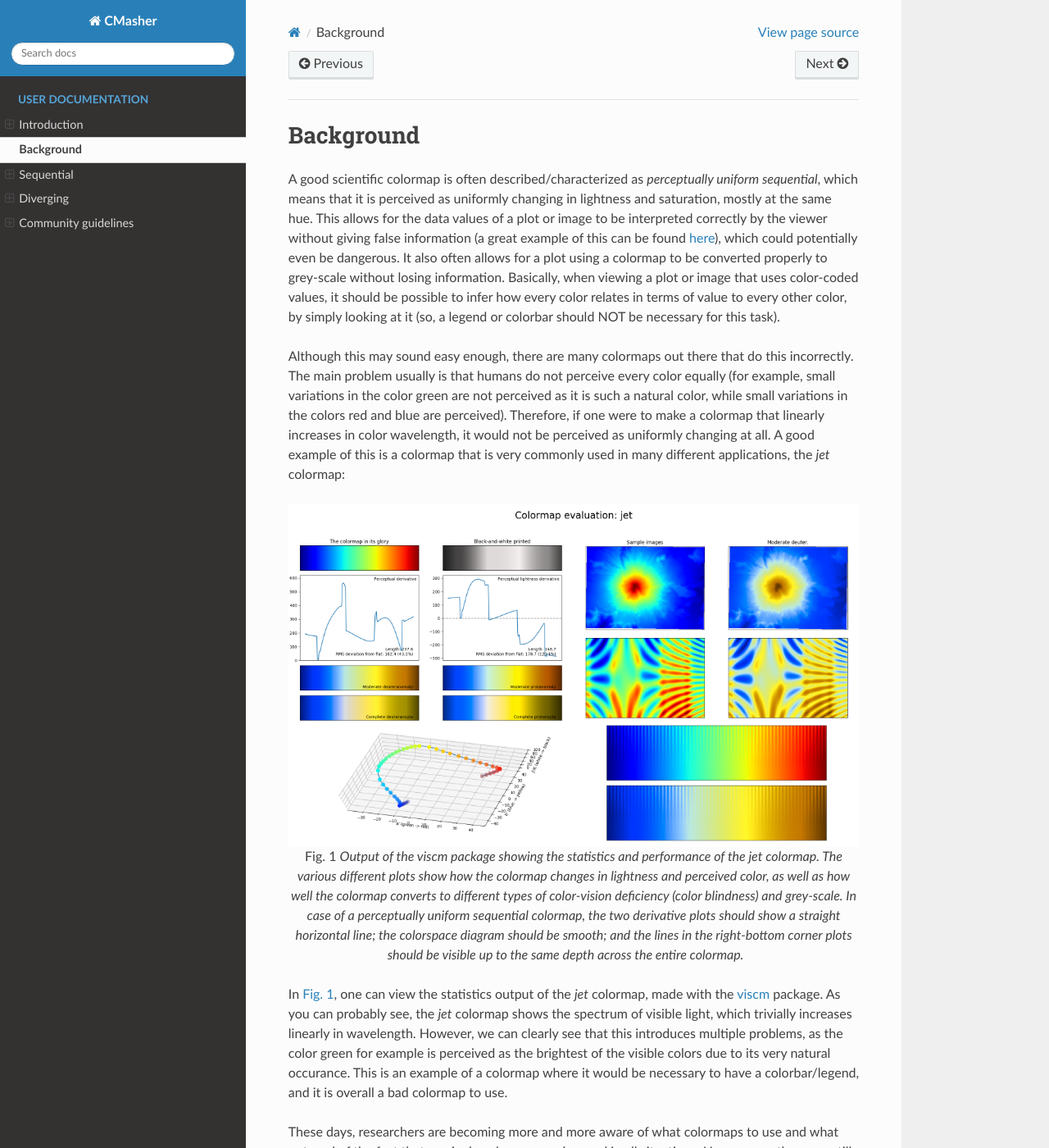
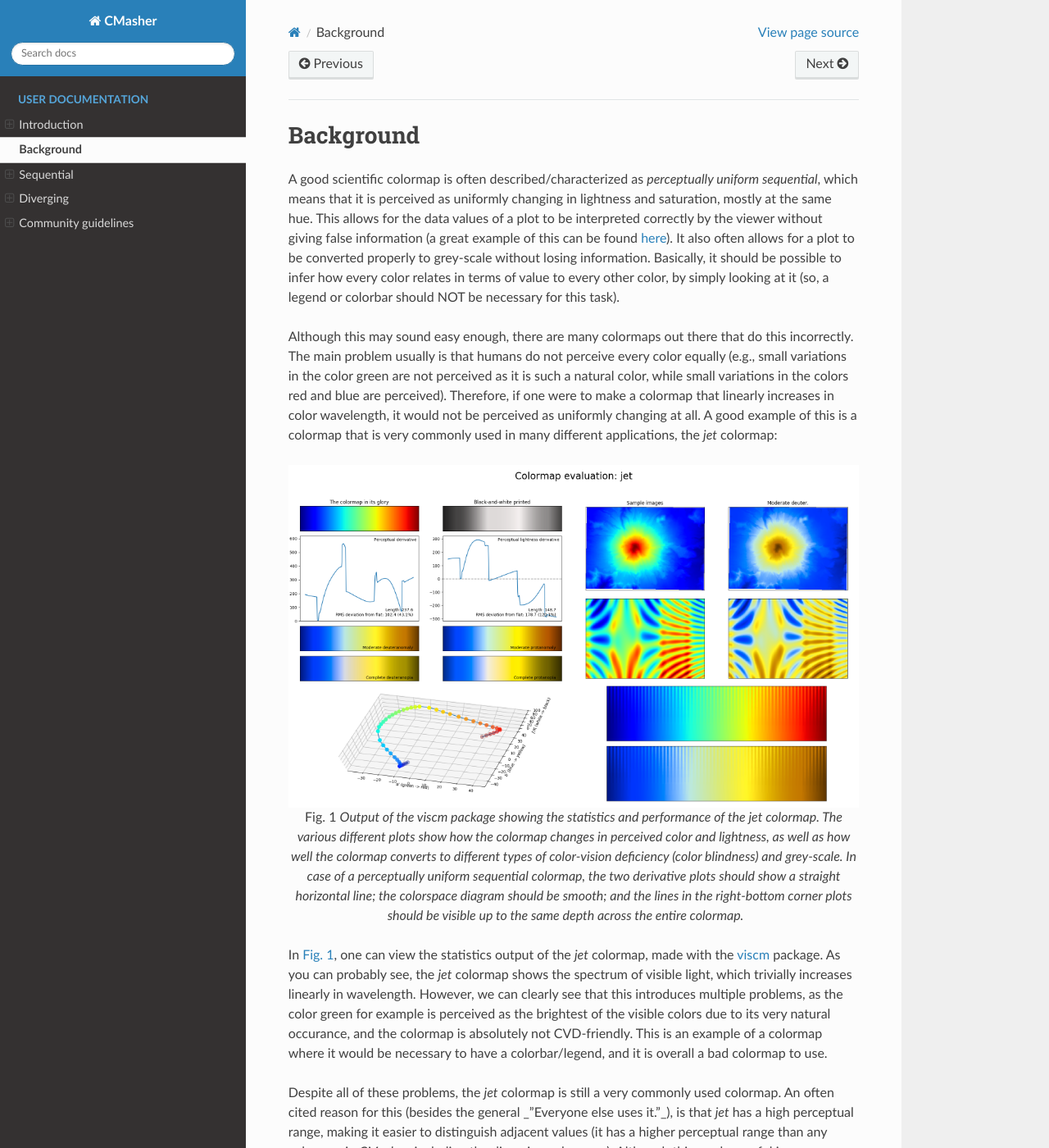
Before and after one commit to 1313e/CMasher, a Sphinx documentation site: the page built from docs/source/user/background.rst, in a window 1280 px wide and 1400 px high. Shown: the whole window at 82% size. Built offline with Sphinx 7.4.7 and the Read the Docs theme 2.0.0, drawn with Linux system fonts in a browser that asks for light colours; some of the changed text lies outside the part shown.

```diff
--- a/docs/source/user/background.rst
+++ b/docs/source/user/background.rst
@@ -1,12 +1,12 @@
 Background
 ==========
 A good scientific colormap is often described/characterized as *perceptually uniform sequential*, which means that it is perceived as uniformly changing in lightness and saturation, mostly at the same hue.
-This allows for the data values of a plot or image to be interpreted correctly by the viewer without giving false information (a great example of this can be found `here <https://mycarta.wordpress.com/2012/10/14/the-rainbow-is-deadlong-live-the-rainbow-part-4-cie-lab-heated-body/>`_), which could potentially even be dangerous.
-It also often allows for a plot using a colormap to be converted properly to grey-scale without losing information.
-Basically, when viewing a plot or image that uses color-coded values, it should be possible to infer how every color relates in terms of value to every other color, by simply looking at it (so, a legend or colorbar should NOT be necessary for this task).
+This allows for the data values of a plot to be interpreted correctly by the viewer without giving false information (a great example of this can be found `here <https://mycarta.wordpress.com/2012/10/14/the-rainbow-is-deadlong-live-the-rainbow-part-4-cie-lab-heated-body/>`_).
+It also often allows for a plot to be converted properly to grey-scale without losing information.
+Basically, it should be possible to infer how every color relates in terms of value to every other color, by simply looking at it (so, a legend or colorbar should NOT be necessary for this task).
 
 Although this may sound easy enough, there are many colormaps out there that do this incorrectly.
-The main problem usually is that humans do not perceive every color equally (for example, small variations in the color green are not perceived as it is such a natural color, while small variations in the colors red and blue are perceived).
+The main problem usually is that humans do not perceive every color equally (e.g., small variations in the color green are not perceived as it is such a natural color, while small variations in the colors red and blue are perceived).
 Therefore, if one were to make a colormap that linearly increases in color wavelength, it would not be perceived as uniformly changing at all.
 A good example of this is a colormap that is very commonly used in many different applications, the *jet* colormap:
 
@@ -17,16 +17,17 @@ A good example of this is a colormap that is very commonly used in many differen
     :name: jet_viscm
 
     Output of the *viscm* package showing the statistics and performance of the *jet* colormap.
-    The various different plots show how the colormap changes in lightness and perceived color, as well as how well the colormap converts to different types of color-vision deficiency (color blindness) and grey-scale.
+    The various different plots show how the colormap changes in perceived color and lightness, as well as how well the colormap converts to different types of color-vision deficiency (color blindness) and grey-scale.
     In case of a perceptually uniform sequential colormap, the two derivative plots should show a straight horizontal line; the colorspace diagram should be smooth; and the lines in the right-bottom corner plots should be visible up to the same depth across the entire colormap.
 
 In :numref:`jet_viscm`, one can view the statistics output of the *jet* colormap, made with the `viscm`_ package.
 As you can probably see, the *jet* colormap shows the spectrum of visible light, which trivially increases linearly in wavelength.
-However, we can clearly see that this introduces multiple problems, as the color green for example is perceived as the brightest of the visible colors due to its very natural occurance.
+However, we can clearly see that this introduces multiple problems, as the color green for example is perceived as the brightest of the visible colors due to its very natural occurance, and the colormap is absolutely not CVD-friendly.
 This is an example of a colormap where it would be necessary to have a colorbar/legend, and it is overall a bad colormap to use.
 
-These days, researchers are becoming more and more aware of what colormaps to use and what not, and of the fact that no single colormap can be used in all situations.
-However, as there are still many more bad colormaps out there than good ones, it is going to take quite some time before they will disappear completely.
-For this reason, on the following pages, the different colormaps in *CMasher* are introduced and described what they should be used for, such that others can use them properly for their own projects.
+Despite all of these problems, the *jet* colormap is still a very commonly used colormap.
+An often cited reason for this (besides the general _"Everyone else uses it."_), is that *jet* has a high perceptual range, making it easier to distinguish adjacent values (it has a higher perceptual range than any colormap in *CMasher*, including the diverging colormaps).
+Although this can be useful in many different cases, it certainly is not useful in all of them and there are ways to achieve this without giving false information.
+In order to solve the problem of not knowing when to use what colormap, on the following pages, the different colormaps in *CMasher* are introduced and described what they should be used for, such that others can use them properly for their own projects.
 
 .. _viscm: https://github.com/matplotlib/viscm
--- a/docs/source/user/introduction.rst
+++ b/docs/source/user/introduction.rst
@@ -4,7 +4,7 @@ Introduction
 ============
 Description
 -----------
-The *CMasher* package provides a collection of scientific colormaps to be used by different *Python* packages and projects, mainly `matplotlib`_ (see `here <https://matplotlib.org/3.1.0/tutorials/colors/colormaps.html>`_ for an overview of all their colormaps as of v3.1.0).
+The *CMasher* package provides a collection of scientific colormaps to be used by different *Python* packages and projects, mainly in combination with `matplotlib`_ (see `here <https://matplotlib.org/3.1.0/tutorials/colors/colormaps.html>`_ for an overview of all their colormaps as of v3.1.0).
 The colormaps in *CMasher* are all designed to be perceptually uniform sequential, most of them are color vision deficiency (CVD; colorblind) friendly and they cover a wide range of different color combinations to accommodate for most applications.
 It offers several alternatives to commonly used colormaps, like *chroma* and *rainforest* for *jet*; *sunburst* for *hot*; *neutral* for *binary*; and *fusion* and *redshift* for *coolwarm*.
 All colormaps presented here were made using the `viscm`_ package.
```
Also changed, not shown: joss_paper/paper.md (+10 -10 lines), 3 other files.
